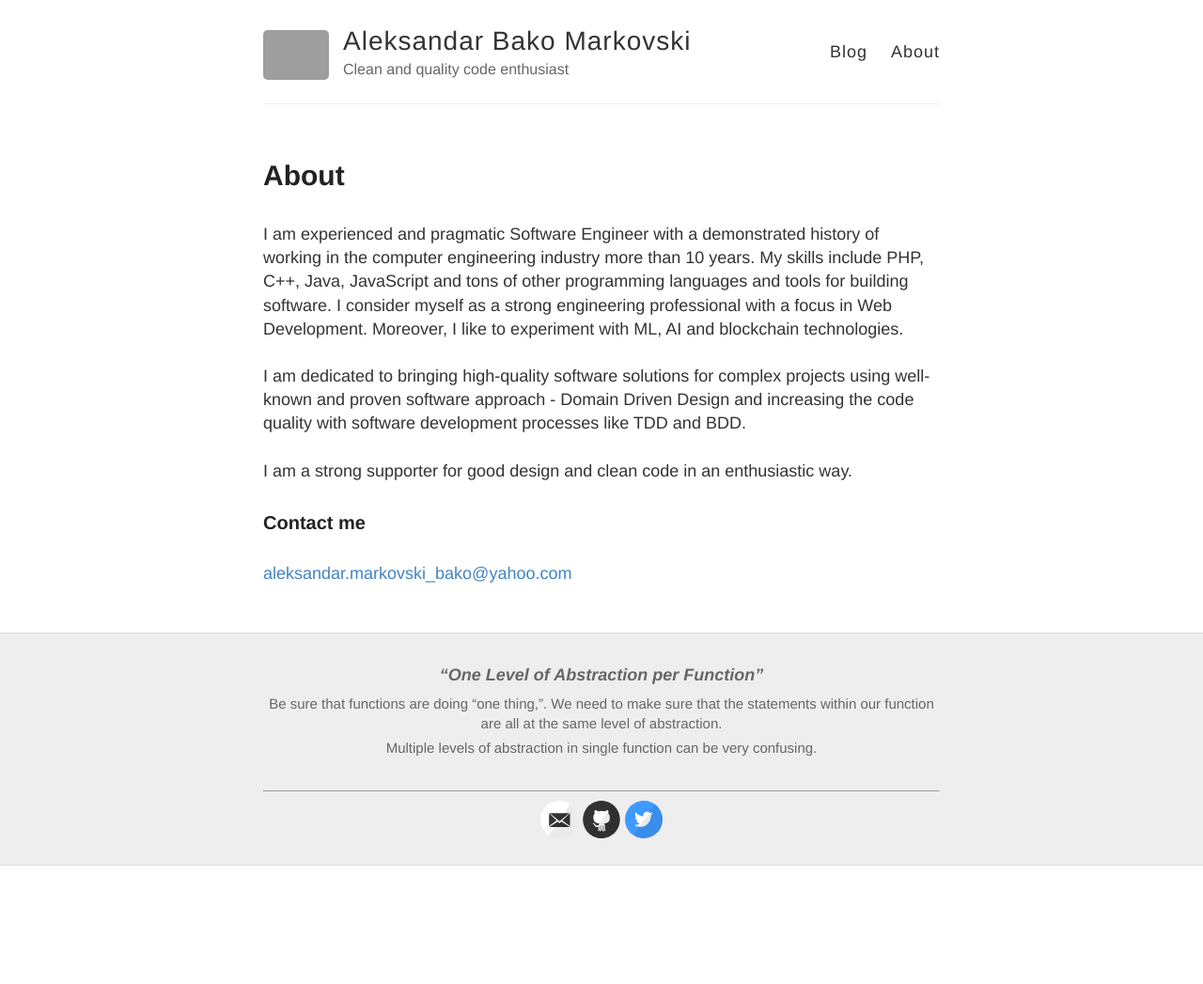
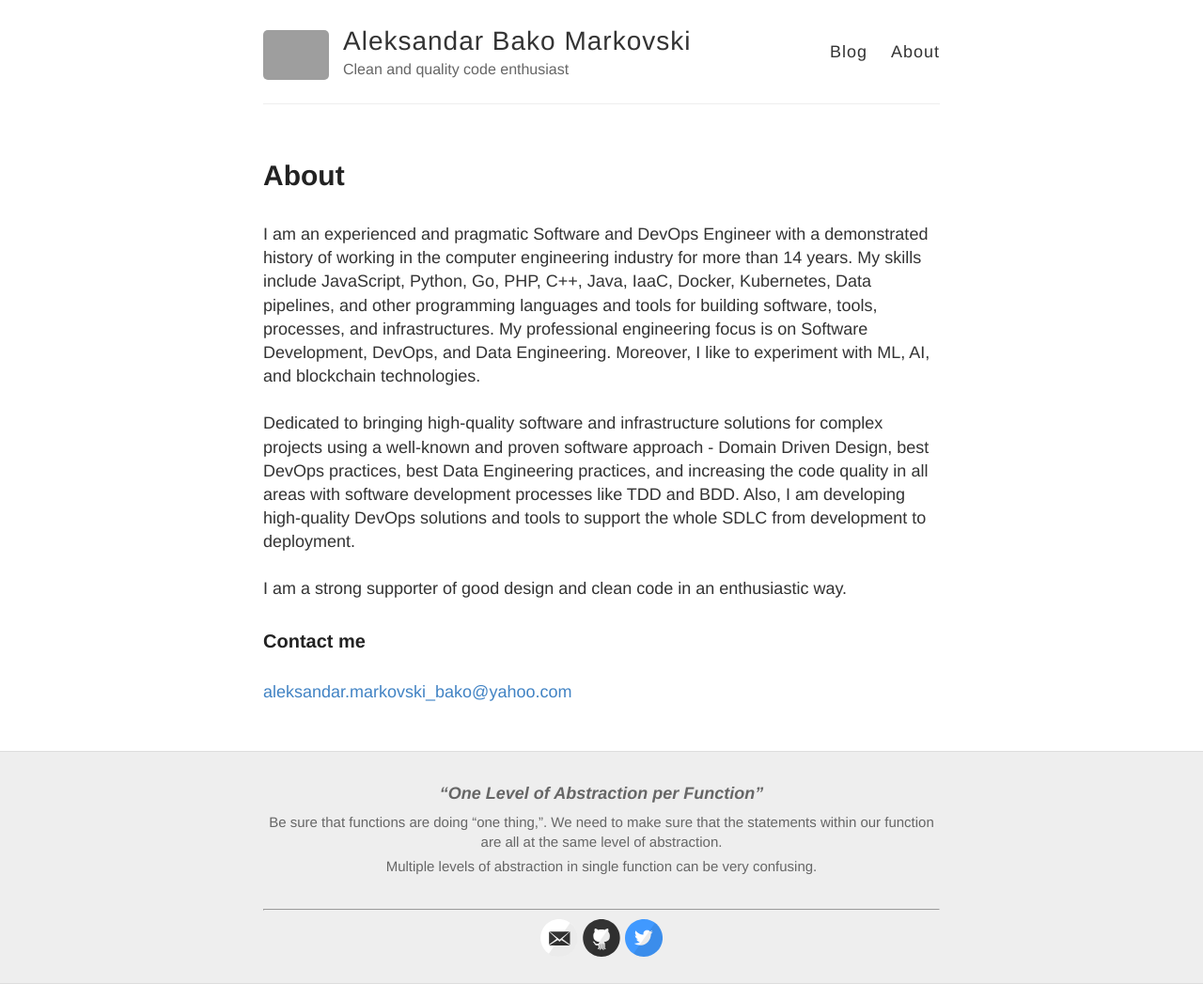
Before and after one commit to bakome/bakome.github.io, a Jekyll site: the page built from about.md, in a window 1280 px wide. Shown: the whole page at 94% size. Built offline with Jekyll 4.4.1, drawn with Linux system fonts in a browser that asks for light colours; before the commit the page ends 921 px from its top, so only the background shows below that; grey boxes are pictures that could not be loaded.

Commit message:
feat: update about me page

```diff
--- a/about.md
+++ b/about.md
@@ -4,11 +4,12 @@ title: About
 permalink: /about/
 ---
 
-I am experienced and pragmatic Software Engineer with a demonstrated history of working in the computer engineering industry more than 10 years. My skills include PHP, C++, Java, JavaScript and tons of other programming languages and tools for building software. I consider myself as a strong engineering professional with a focus in Web Development. Moreover, I like to experiment with ML, AI and blockchain technologies.
+I am an experienced and pragmatic Software and DevOps Engineer with a demonstrated history of working in the computer engineering industry for more than 14 years. My skills include JavaScript, Python, Go, PHP, C++, Java, IaaC, Docker, Kubernetes, Data pipelines, and other programming languages and tools for building software, tools, processes, and infrastructures. My professional engineering focus is on Software Development, DevOps, and Data Engineering. Moreover, I like to experiment with ML, AI, and blockchain technologies.
 
-I am dedicated to bringing high-quality software solutions for complex projects using well-known and proven software approach - Domain Driven Design and increasing the code quality with software development processes like TDD and BDD.
+Dedicated to bringing high-quality software and infrastructure solutions for complex projects using a well-known and proven software approach - Domain Driven Design, best DevOps practices, best Data Engineering practices, and increasing the code quality in all areas with software development processes like TDD and BDD. Also, I am developing high-quality DevOps solutions and tools to support the whole SDLC from development to deployment.
 
-I am a strong supporter for good design and clean code in an enthusiastic way.
+I am a strong supporter of good design and clean code in an enthusiastic way.
+
 
 ### Contact me
 
```
